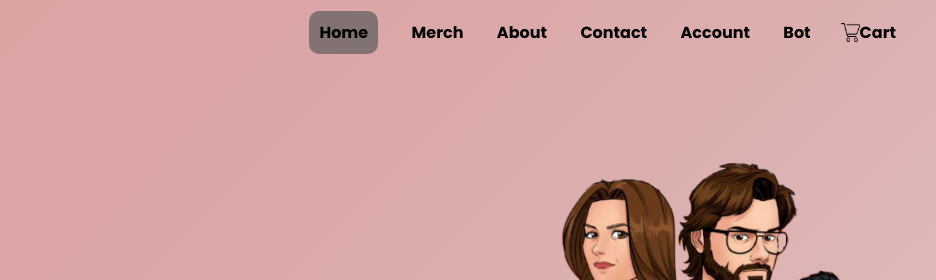
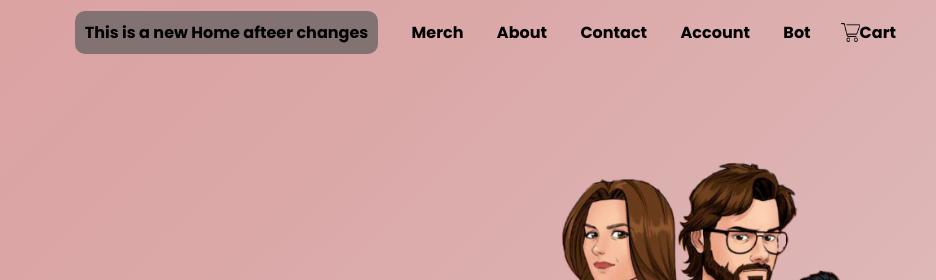
Before and after one commit to Sandeep-sansai/Merchandise-, a plain HTML site: page index.html in a window 1280 px wide. Shown: the top 280 px of the page, 344-1280 px from the left. Drawn offline with nearby package versions, Linux system fonts and the light colour scheme.

Commit message:
after changes

```diff
--- a/index.html
+++ b/index.html
@@ -26,7 +26,7 @@
                 </div>
                 <nav>
                     <ul>
-                        <li><a class="current" href="#">Home</a></li>
+                        <li><a class="current" href="#">This is a new Home afteer changes</a></li>
                         <li><a href="Catalogue - Copy/cat.html">Merch</a></li>
                         <li><a href="About us/about.html">About</a></li>
                         <li><a href="Contact-us/contact.html">Contact</a></li>
```
